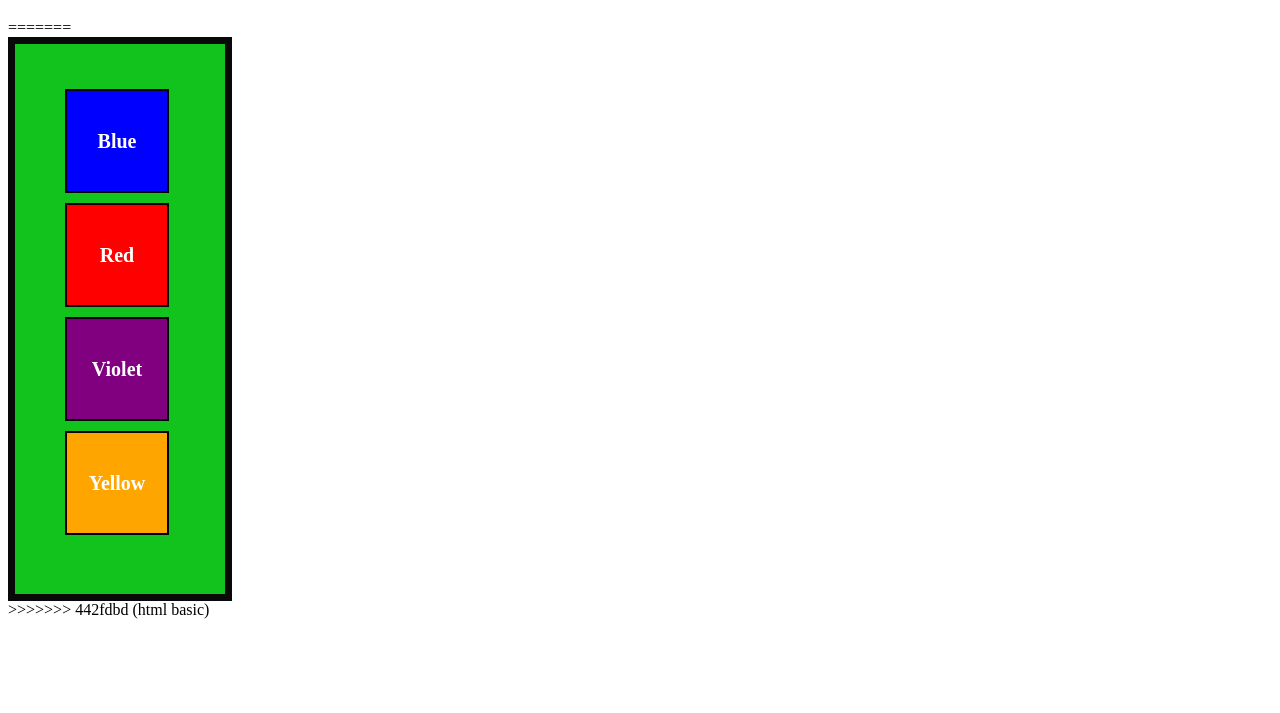
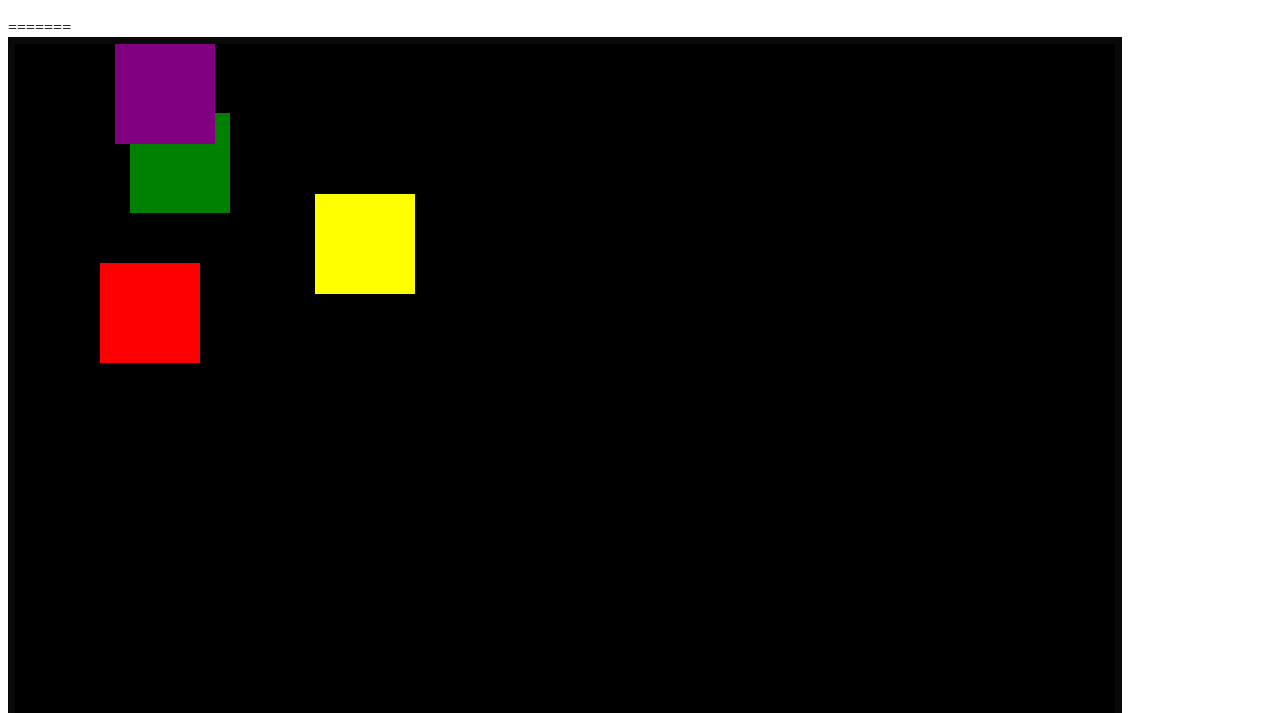
Before and after one commit to Adityaraj067/html, a plain HTML site: page new.html in a window 1280 px wide. Shown: the part 87-800 px from the top of the page. Drawn offline with Linux system fonts and the light colour scheme.

Commit message:
new code

```diff
--- a/new.css
+++ b/new.css
@@ -1,71 +1,52 @@
 #outer_container{
-    width: 210px;
-    height: 550px;
-    background-color: rgb(18, 195, 30);
+    width: 1100px;
+    height: 1000px;
+    background-color: black;
+    position: static;
     border: 7px solid rgb(9, 9, 9);
+    display: flex;
 }
 .inner_container{
-    width: 100px;
-    height: 90px;
-    background-color: yellow;
-    border: 4px solid black;
+    width: 50px;
+    height: 50px;
+    position: relative;
+    background-color: blue;
 }
 #container1{
+    background-color: red;
     width: 100px;
     height: 100px;
-    background-color: blue;
-    border: 2px solid black;
+    position: fixed;
+    top: 350px;
+    left: 100px;
+}
+#container2{
+    background-color: green;
+    width: 100px;
+    height: 100px;
+    position: absolute;
+    top: 200px;
+    left: 130px;
+}
+#container3{
+    background-color: yellow;
+    width: 100px;
+    height: 100px;
     position: relative;
-    top: 45px;
+    top: 150px;
+    left: 300px;
+}
+#container4{
+    background-color: purple;
+    width: 100px;
+    height: 100px;
+    position: sticky;
+    top: 50px;
     left: 50px;
-    text-align: center;
-
-    color: white;
-    line-height: 100px; /* Center text vertically */
-    font-weight: bold;
-    font-size: 20px;
 
 }
-#container2{
-    width: 100px;
-    height: 100px;
-    background-color: red;
-    border: 2px solid black;
-    position: relative;
-    top: 55px;
-    left: 50px;
-    text-align: center;
-    color: white;
-    line-height: 100px; /* Center text vertically */
-    font-weight: bold;
-    font-size: 20px;
+
+#abc{
+    height: 8000px;
+    background-color: pink;
 }
-#container3{
-    width: 100px;
-    height: 100px;
-    background-color: purple;
-    border: 2px solid black;
-    position: relative;
-    top: 65px;
-    left: 50px;
-    text-align: center;
-    color: white;
-    line-height: 100px; /* Center text vertically */
-    font-weight: bold;
-    font-size: 20px;
-}
-#container4{
-    width: 100px;
-    height: 100px;
-    background-color: orange;
-    border: 2px solid black;
-    position: RELATIVE;
-    top: 75px;
-    left: 50px;
-    text-align: center;
-    color: white;
-    line-height: 100px; /* Center text vertically */
-    font-weight: bold;
-    font-size: 20px;
-
-}
--- a/new.html
+++ b/new.html
@@ -20,11 +20,12 @@
 </head>
 <body>
     <div id = "outer_container">
-        <div class = "inner_container" id ="container1">Blue</div>
-        <div class = "inner_container" id ="container2">Red</div>
-        <div class = "inner_container" id ="container3">Violet</div>
-        <div class = "inner_container" id ="container4">Yellow</div>
+        <div class = "inner_container" id ="container1"></div>
+        <div class = "inner_container" id ="container2"></div>
+        <div class = "inner_container" id ="container3"></div>
+        <div class = "inner_container" id ="container4"></div>
     </div>
+    <div id = "abc"></div>
 </body>
 >>>>>>> 442fdbd (html basic)
 </html>
```
